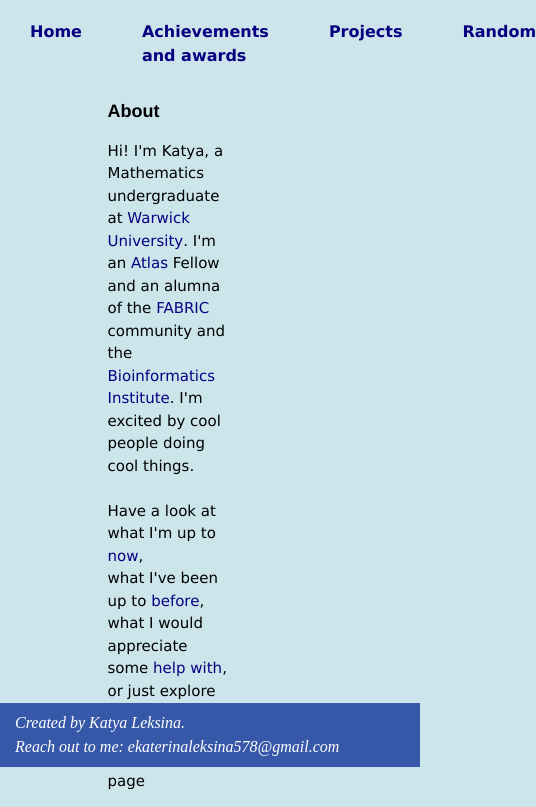
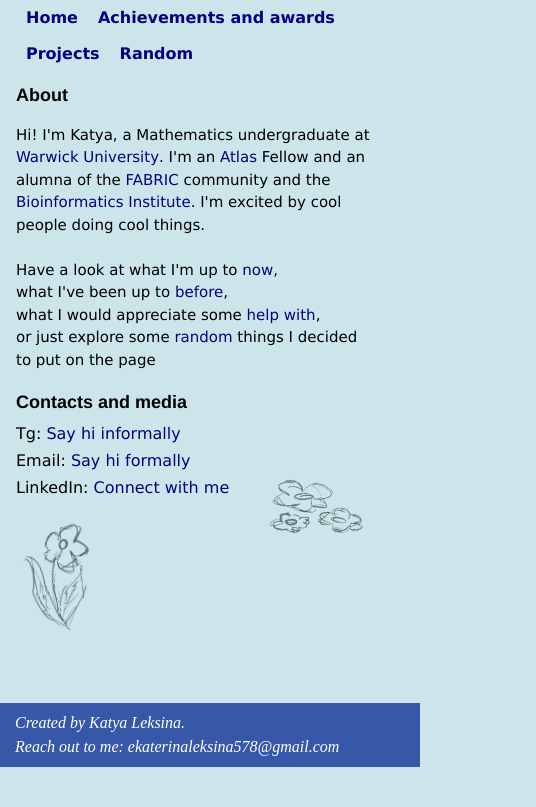
Before and after one commit to sadmango-dev/leks.ina, a plain HTML site: page index.html in a window 390 px wide. Shown: the part 77-884 px from the top of the page, 536 px wide, since content can reach past the window. After the commit the page ends 844 px from the top, so only its background shows below. Drawn offline with Linux system fonts and the light colour scheme.

Commit message:
flowers and book updates!

```diff
--- a/index.html
+++ b/index.html
@@ -4,6 +4,7 @@
     <title>Katya's Website</title>
     <link rel="stylesheet" href="styles.css" />
     <link rel="icon" type="image/x-icon" href="images/favicon.ico" />
+    <meta name="viewport" content="width=device-width, initial-scale=1">
   </head>
   <body>
     <div id="page-container">
@@ -31,7 +32,7 @@
         </div>
 
         <div class="container-1">
-          <div style="width: 50%; margin-left: 5px">
+          <div  class="about">
             <h3 style="margin: 0px; font-family: Helvetica">About</h3>
             <div>
               <p style="font-size: 15px; padding-right: 30px">
@@ -128,5 +129,9 @@
         </address>
       </footer>
     </div>
+    <div class="flowers" aria-hidden="true">
+      <img src="assets/flowers/no-bg-flower1.png" class="flower f1" alt="">
+      <img src="assets/flowers/no-bg-flower2.png" class="flower f2" alt="">
+    </div>
   </body>
 </html>
--- a/styles.css
+++ b/styles.css
@@ -268,3 +268,67 @@ footer {
     background-color: rgb(55, 88, 168);
     color: white;
 }
+
+.about {
+    width: 50%;
+    margin-left: 5px;
+}
+
+@media (max-width: 700px) {
+    body {
+        padding-left: 16px;
+        padding-right: 16px;
+    }
+
+    .about {
+        width: 100%;
+        margin-left: 0;
+    }
+
+    .about p {
+        padding-right: 0 !important;   /* overrides the inline padding-right: 30px */
+    }
+
+    /* nav: let the links wrap onto a second line instead of running off-screen */
+    .mycontainer {
+        flex-wrap: wrap;
+        margin-left: -10px;
+    }
+    .mycontainer > div {
+        margin: 6px 10px;
+    }
+
+    /* the footer is fixed, so leave room so it doesn't cover the contacts */
+    #content-wrap {
+        padding-bottom: 80px;
+    }
+}
+/* ==========================================================================
+   8. Flowers!!
+   ========================================================================== */
+.flowers {
+    position: fixed;        /* use "absolute" if they should scroll with the page */
+    inset: 0;
+    pointer-events: none;   /* clicks go through to links underneath */
+    z-index: -1;            /* sits behind your text */
+  }
+
+  .flower {
+    position: absolute;
+    height: auto;
+    /* scales with the screen, but never smaller than 80px or bigger than 260px */
+    width: clamp(80px, 16vw, 260px);
+    opacity: 0.80;
+  }
+
+  .f1 { top: 20%;    left: 3%;   transform: rotate(-12deg); }
+  .f2 { top: 40%;   right: 6%;  transform: rotate(8deg); }
+  .f3 { bottom: 4%; left: 6%;   width: clamp(60px, 10vw, 180px); }
+
+  /* On phones the text fills the screen, so shrink them, fade them, or hide some */
+  @media (max-width: 700px) {
+    .flower { opacity: 0.80; width: 26vw; }
+
+    .f1 {right: 4%; top: 70%}
+    .f2 {top: 65%}
+  }
```
Also changed, not shown: random/2026.html (+6 -2 lines), assets/flowers/no-bg-flower1.png (added), assets/flowers/no-bg-flower2.png (added).
